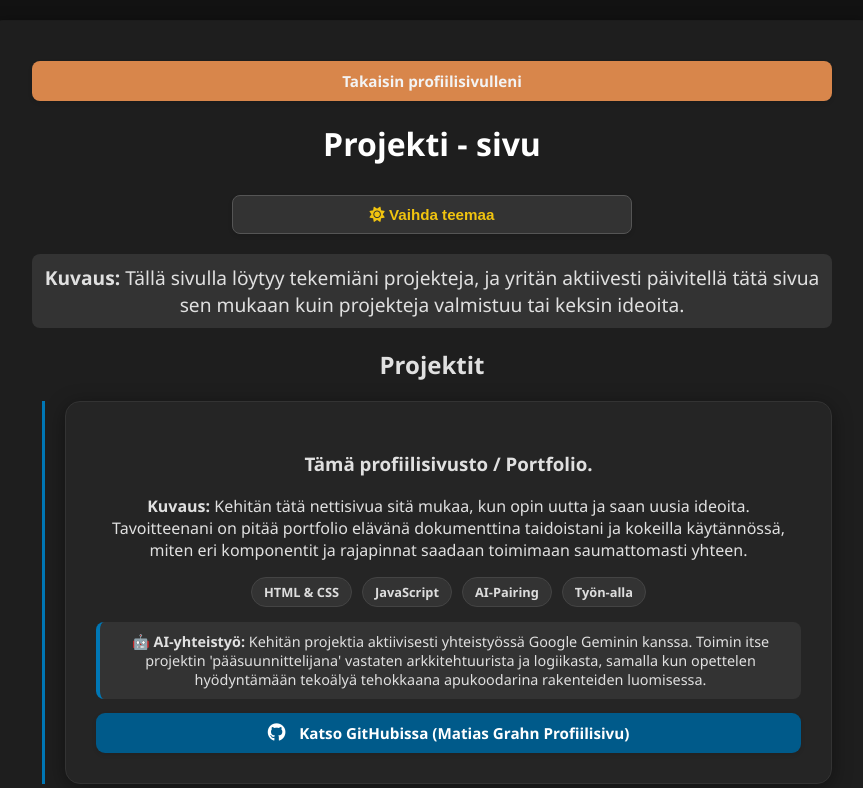
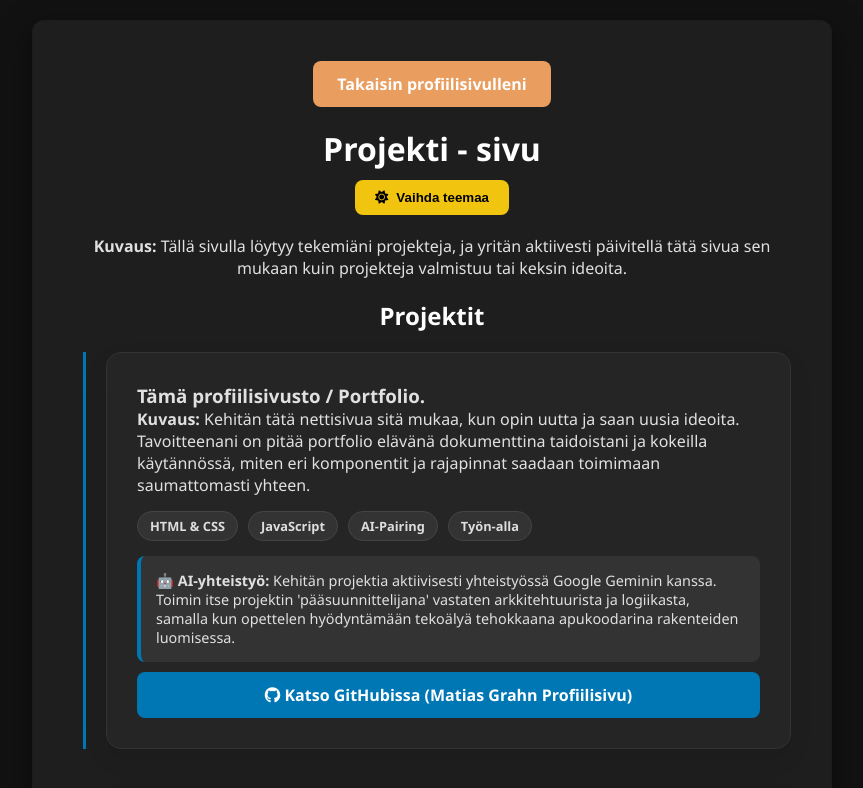
Before and after one commit to matiasgrahn/matiasgrahn.github.io, a plain HTML site: page projektit.html in a window 1280 px wide. Both pictures are taken after a click on the button "Vaihda teemaa". Shown: the top 788 px of the page, without its empty margins (208-1071 px from the left). Drawn offline with Linux system fonts and the light colour scheme.

Commit message:
Jäsentelin css tiedoston paremman näköiseksi

```diff
--- a/style.css
+++ b/style.css
@@ -1,76 +1,43 @@
+/* --- 1. PERUSASETUKSET & RESET --- */
+* {
+    margin: 0;
+    padding: 0;
+    box-sizing: border-box;
+}
 
-        /* Moderni ja selkeä tyylittely (CSS) */
 body {
     font-family: 'Segoe UI', Tahoma, Geneva, Verdana, sans-serif;
     background-color: #f1e6d4;
     color: #333;
-            margin: 0;
     display: flex;
     flex-direction: column;
     align-items: center;
-            justify-content: center;
     min-height: 100vh;
     padding: 20px;
     opacity: 0;
-            transition: opacity 1s ease-in;
+    transition: opacity 0.6s ease-in, background-color 0.5s ease;
 }
-        body.fade-in
-        {
-            opacity: 1;
-        }
-        body.fade-out{
-            opacity: 0;
-        }
+
+body.fade-in { opacity: 1; }
+body.fade-out { opacity: 0; }
+
 .container {
     background-color: #fcfcfc;
     padding: 40px;
     border-radius: 12px;
-            box-shadow: 0 4px 15px rgba(0,0,0,0.1);
     max-width: 800px;
     width: 100%;
     text-align: center;
-            transition: background-color 0.8s ease, color 0.8s ease, box-shadow 0.8s ease;
-            box-shadow: 0 15px 40px rgba(0, 0, 0, 0.12); /* Pehmeämpi ja syvempi varjo */
-            border: 1px solid rgba(0, 0, 0, 0.05); /* Erittäin hienovaraisreuna korostaa varjoa */
-        }
-        h1 {
-            color: #000000;
-            margin-bottom: 10px;
-        }
-        .subtitle {
-            font-size: 1.2rem;
-            color: #262727;
-            margin-bottom: 30px;
-        }
-        .contact-box {
-            font-size: 1.2rem;;
-            color: #262727;
-            margin-bottom: 30px;
-        }
-        .kuvaus{
-        font-size: 1.2em;
-         background: #ffffff;
-        padding: 10px;
-        border-radius: 8px;
-        }
-        .projekti-kuvaus{
-        font-size: 0.9em;
-        background: #ffffff;
-        padding: 10px;
-        border-left: 4px solid #e99d5f;
-        border-radius: 8px;
-        }
-        body.dark-theme .projekti-kuvaus{
-        border-left: 4px solid #0077b5;
+    box-shadow: 0 15px 40px rgba(0, 0, 0, 0.12);
+    border: 1px solid rgba(0, 0, 0, 0.05);
+    transition: all 0.5s ease;
 }
 
-        .video-container video {
-            width: 100%;
-            max-width:250px; /* Tai mikä tahansa leveys mikä näyttää hyvältä */
-            height: auto;
-            border-radius: 12px;
-            box-shadow: 0 4px 15px rgba(0,0,0,0.1);
-        }
+/* --- 2. TEKSTIT --- */
+h1 { color: #000; margin-bottom: 10px; }
+h2 { margin: 20px 0; }
+.subtitle, .contact-box { font-size: 1.2rem; color: #262727; margin-bottom: 30px; }
+
 .description {
     font-size: 1.1rem;
     line-height: 1.6;
@@ -78,297 +45,169 @@
     text-align: left;
 }
 
+/* --- 3. PROJEKTIKORTIT & TÄGIT --- */
+.project-grid {
+    border-left: 3px solid #e99d5f;
+    padding-left: 20px;
+    margin: 20px 0 20px 10px;
+}
+
 .project-card {
     background: #ffffff;
     padding: 30px;
     border-radius: 15px;
-    margin-bottom: 40px; /* Väli seuraavaan korttiin */
-    border: 1px solid #eee;
-    transition: transform 0.3s ease;
-    box-shadow: 0 10px 15px rgba(0, 0, 0, 0.05);
+    margin-bottom: 40px;
     border: 1px solid #f0f0f0;
+    box-shadow: 0 10px 25px rgba(0, 0, 0, 0.08);
+    transition: transform 0.3s ease, box-shadow 0.3s ease;
+    text-align: left; /* Muutettu vasemmalle luettavuuden vuoksi */
 }
+
 .project-card:hover {
-        transform: translateY(-5px); /* Nousee hieman, kun hiiri on päällä */
-         box-shadow: 0 15px 35px rgba(0, 0, 0, 0.1)
+    transform: translateY(-8px);
+    box-shadow: 0 15px 35px rgba(0, 0, 0, 0.15);
 }
-        body.dark-theme .project-card {
-        background: #252525;
-        border-color: #333;
-        box-shadow: 0 4px 20px rgba(0, 0, 0, 0.4);
+
+.projekti-kuvaus {
+    font-size: 0.9em;
+    background: #f9f9f9;
+    padding: 15px;
+    border-left: 4px solid #e99d5f;
+    border-radius: 8px;
+    margin-top: 15px;
 }
-        .project-grid {
-        border-left: 3px solid #e99d5f; /* Sama oranssi kuin navigaationapissa */
-        padding-left: 20px;
-        margin-left: 10px;
-        }
+
 .project-tags {
     display: flex;
     flex-wrap: wrap;
-    justify-content: center; /* Keskittää tägit kortissa */
     gap: 10px;
     margin: 15px 0;
 }
-        body.dark-theme .project-grid{
-        border-left: 3px solid #0077b5;
-        }
 
 .tag {
-            background-color: #e9ecef; /* Vaaleanharmaa tausta */
-            color: #495057;           /* Tummanharmaa teksti */
+    background-color: #e9ecef;
+    color: #495057;
     padding: 5px 12px;
-            border-radius: 20px;      /* Tekee pillerin muotoisen */
+    border-radius: 20px;
     font-size: 0.8rem;
     font-weight: 600;
     border: 1px solid #dee2e6;
     transition: all 0.3s ease;
 }
 
-        /* Tehdään tägeistä hieman erottuvampia, kun hiiri menee päälle */
 .tag:hover {
     background-color: #e99d5f;
     color: white;
 }
 
-        /* Tumman teeman tuki tägeille */
-        body.dark-theme .tag {
-            background-color: #333;
-            color: #ddd;
-            border-color: #444;
-        }
-
-        body.dark-theme .tag:hover {
-            background-color: #007bff; /* Käytetään oranssia korostusta tummassa teemassa */
-            color: #000;
-        }
-
-
-
-
-.button-container {
-    display: flex;
-    flex-direction: column;
-    gap: 15px; /* Rako rivien välissä */
-    width: 100%;
-    max-width: 600px; /* Hieman leveämpi, jotta kaksi nappia mahtuu rinnakkain */
-    margin: 30px auto;
-    align-items: center; /* Keskittää LinkedIn-napin */
-}
-
-/* Uusi rivi-asettelu */
-.button-row {
-    display: grid;
-    grid-template-columns: 1fr 1fr; /* Kaksi tasakokoista saraketta */
-    gap: 10px; /* Rako nappien välissä */
-    width: 100%;
-    margin-bottom: 10px;
+/* --- 4. NAPIT --- */
+.btn {
+    display: inline-block;
+    padding: 12px 24px;
+    color: white;
+    text-decoration: none;
+    text-align: center;
+    border-radius: 8px;
+    font-weight: bold;
+    transition: all 0.3s ease;
+    border: none;
+    cursor: pointer;
 }
 .teemanvaihto
 {
-    display: flex;
-    flex-direction: column;
-    width: 50%;
-    margin: 30px auto;
+    background-color: #333 !important; /* Tumma tausta vaaleassa tilassa */
+    color: #ffffff !important;           /* Valkoinen teksti/ikoni */
+    padding: 10px 20px;
+    border-radius: 8px;
+    border: none;
+    cursor: pointer;
+    margin-bottom: 20px;
+    display: inline-flex;
+    align-items: center;
+    gap: 8px;
+    font-weight: bold;
+    transition: all 0.3s ease;
 }
-/* Yleinen nappityyli */
-.btn {
-    display: block;
-    padding: 10px 20px;
-    color: rgb(243, 243, 243);
-    text-decoration: none;
-    text-align: center;
-    border-radius: 8px; /* Siisti, moderni pyöristys */
-    font-weight: bold;
-    font-size: 0.95rem;
-    transition: background-color 0.3s ease, transform 0.2s ease;
-    border: none;
-    box-shadow: 0 2px 4px rgba(0,0,0,0.1);
+.teemanvaihto:hover {
+    background-color: #444 !important;
+    transform: translateY(-2px);
 }
 
-.btn:hover {
-    transform: translateY(-2px); /* Pieni nosto-efekti */
-    box-shadow: 0 4px 8px rgba(0,0,0,0.15);
+.btn:hover { transform: translateY(-2px); }
+
+.btn-navigaatio { background-color: #e99d5f; margin-bottom: 20px; }
+.btn-fi { background-color: #6c757d; }
+.btn-en { background-color: #4d4c4c; }
+
+.linkedin-nappi {
+    background-color: #0077b5;
+    width: 100%;
+    margin-top: 10px;
 }
+.linkedin-nappi:hover { background-color: #005582; }
 
-/* --- NAPIT --- */
-
-/* Suomenkieliset (Siniset) */
-.btn-fi {
-    background-color: #989a9b;
-}
-.btn-fi:hover {
-    background-color: #b2b3b4;
-}
-
-/* Englanninkieliset (Harmaat/Hopeiset) */
-.btn-en {
-    background-color: #4d4c4c;
-}
-.btn-en:hover {
-    background-color: #3b3b3b;
-}
-
-.btn-navigaatio {
-    background-color: #e99d5f;
-    width: auto; /* LinkedIn-nappi ei vie koko leveyttä */
+.button-row {
+    display: grid;
+    grid-template-columns: 1fr 1fr;
+    gap: 10px;
     margin-bottom: 10px;
 }
 
-/* Eritystyylit LinkedIn-nappulalle */
-.projekti-nappi.linkedin-nappi {
-    background-color: #0077b5; /* Virallinen LinkedIn-sininen */
-    color: white;             /* Tekstin ja logon väri valkoiseksi */
-    border: none;
-    border-radius: 9px;             /* Poistetaan reunukset, jos niitä on */
-}
-
-/* Tyylit vain napin sisällä olevalle logolle */
-.projekti-nappi.linkedin-nappi i {
-    margin-right: 10px;       /* Väli logon ja tekstin väliin */
-    font-size: 1.2em;         /* Tehdään logosta hieman suurempi */
-}
-
-/* Hover-efekti: tummennetaan hieman, kun hiiri on päällä */
-.projekti-nappi.linkedin-nappi:hover {
-    background-color: #005582; /* Tummempi sininen */
-}
-/* NAPIT LOPPU*/
-/* --- TUMMAN TEEMAN TYYLIT --- */
-
-/* Koko sivun tausta ja yleisteksti */
-body.dark-theme {
-    background-color: #121212 !important;
-    color: #e0e0e0 !important;
-
-}
-
-/* TÄRKEÄ: Muutetaan valkoinen laatikko tummanharmaaksi */
-body.dark-theme .container {
-    background-color: #1e1e1e;
-    color: #e0e0e0;
-    box-shadow: 0 4px 15px rgba(0,0,0,0.5);
-
-}
-
-/* Otsikoiden värit tummassa tilassa */
-body.dark-theme h1,
-body.dark-theme .subtitle,
-body.dark-theme .contact-box,
-body.dark-theme .projects
-{
-    color: #ffffff !important;
-
-}
-
-/* Tekstikuvaus hieman himmeämmäksi, jotta se on helppolukuinen */
-body.dark-theme .description {
-    color: #cccccc;
-
-}
-
-/* Teemanvaihtonapin tyylittely */
-#theme-toggle {
-    cursor: pointer;
-    border: 1px solid #ccc;
-    background-color: #f8f9fa;
-    color: #333;
-    margin-bottom: 20px;
-}
-
-body.dark-theme #theme-toggle {
-    background-color: #333;
-    border-color: #555;
-    color: #f1c40f; /* Keltainen ikoni/teksti tummassa tilassa */
-}
-
-/* Korjaus: Varmistetaan, että projektit-nappi ja muut erottuvat */
-body.dark-theme .btn-navigaatio {
-    background-color: #d8864b; /* Hieman tummempi oranssi */
-}
-
-/* Jos käytät LinkedIn-nappia, pidetään se sinisenä mutta ehkä hieman tummempana */
-body.dark-theme .linkedin-nappi {
-    background-color: #005a8a;
-}
-body.dark-theme .kuvaus {
-    background-color:#333
-    }
-body.dark-theme .projekti-kuvaus {
-    background-color: #333;
-}
-.skill-container {
-    display: flex;
-    justify-content: center;
-    align-items: center;
-    gap: 30px;
-    margin: 20px 0;
-
-}
+/* --- 5. TAITOPALLEROT (SKILL SPHERES) --- */
+.skill-container { display: flex; justify-content: center; gap: 30px; margin: 20px 0; }
 
 .skill-sphere {
-  position: relative; /* Tärkeä: popup sijoittuu suhteessa tähän */
-  width: 50px;
-  height: 50px;
-  background: #007bff; /* Sininen väri, voit vaihtaa */
+    position: relative;
+    width: 60px;
+    height: 60px;
     border-radius: 50%;
     display: flex;
     align-items: center;
     justify-content: center;
     color: white;
-  font-weight: bold;
-  cursor: pointer;
+    font-size: 1.5rem;
     transition: transform 0.3s ease;
 }
 
-.skill-sphere:hover {
-  transform: scale(1.1);
+.skill-sphere:hover { transform: scale(1.1); }
+.skill-sphere:nth-child(1) { background-color: #28a745; }
+.skill-sphere:nth-child(2) { background-color: #dc3545; }
+.skill-sphere:nth-child(3) { background-color: #007bff; }
+
+.skill-popup {
+    position: absolute;
+    bottom: 80px;
+    left: 50%;
+    transform: translateX(-50%);
+    width: 200px;
+    background: #333;
+    padding: 15px;
+    border-radius: 10px;
+    font-size: 0.85rem;
+    opacity: 0;
+    visibility: hidden;
+    transition: 0.3s;
 }
 
-/* Piilotettu popup-ikkuna */
-.skill-popup {
-  position: absolute;
-  bottom: 80px; /* Nousee pallon yläpuolelle */
-  left: 50%;
-  transform: translateX(-50%) translateY(10px);
-  width: 200px;
-  background: #333;
-  color: white;
-  padding: 15px;
-  border-radius: 10px;
-  font-size: 0.9rem;
-  box-shadow: 0 10px 20px rgba(0,0,0,0.2);
+.skill-sphere:hover .skill-popup { opacity: 1; visibility: visible; }
 
-  /* Piilotusasetukset */
-  opacity: 0;
-  visibility: hidden;
-  transition: all 0.3s ease;
-  pointer-events: none; /* Estää hiirtä "osumasta" popupiin vahingossa */
+/* --- 6. VIDEOT --- */
+.video-container video {
+    width: 100%;
+    max-width: 300px;
+    border-radius: 12px;
+    box-shadow: 0 4px 15px rgba(0,0,0,0.1);
 }
 
-/* Popupin "nuoli" alaspäin */
-.skill-popup::after {
-  content: "";
-  position: absolute;
-  top: 100%;
-  left: 50%;
-  transform: translateX(-50%);
-  border-width: 8px;
-  border-style: solid;
-  border-color: #333 transparent transparent transparent;
-}
-
-/* Näytetään popup, kun hiiri on pallon päällä */
-.skill-sphere:hover .skill-popup {
-  opacity: 1;
-  visibility: visible;
-  transform: translateX(-50%) translateY(0);
-}
-.skill-sphere:nth-child(1){
-    background-color: #279b10ee;
-}
-.skill-sphere:nth-child(2){
-    background-color: #f0432c;
-}
-.skill-sphere:nth-child(3){
-    background-color: #1086d4;
-}
+/* --- 7. TUMMA TEEMA --- */
+body.dark-theme { background-color: #121212; color: #e0e0e0; }
+body.dark-theme .container { background-color: #1e1e1e; box-shadow: 0 10px 30px rgba(0,0,0,0.5); }
+body.dark-theme h1, body.dark-theme h2 { color: #fff; }
+body.dark-theme .project-card { background: #252525; border-color: #333; }
+body.dark-theme .projekti-kuvaus { background: #333; border-left: 4px solid #0077b5}
+body.dark-theme .tag { background: #333; color: #ddd; border-color: #444; }
+body.dark-theme .tag:hover {background:#0077b5 }
+body.dark-theme .project-grid { border-left: 3px solid #0077b5 !important;}
+body.dark-theme .subtitle{ color: #ffffff;}
+body.dark-theme .teemanvaihto{ background-color: #f1c40f !important; color: #000000 !important; }
+body.dark-theme .teemanvaihto:hover {background-color: #d4ac0d !important;}
```
Lines whose indentation alone changed are shown as unchanged.
